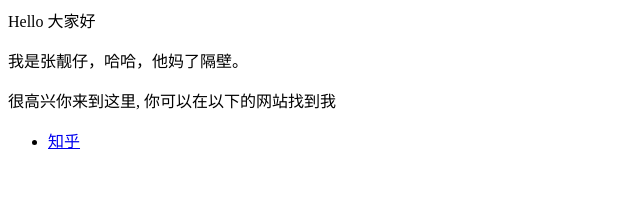
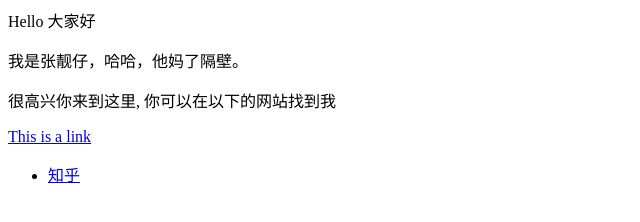
Before and after one commit to Zhang-hongyuan/Cute-White.github.io, a plain HTML site: page index.html in a window 1280 px wide. Shown: the whole page, without its empty margins (0-640 px from the left). Drawn offline with Linux system fonts and the light colour scheme.

Commit message:
Update index.html

```diff
--- a/index.html
+++ b/index.html
@@ -2,6 +2,8 @@
 <p>我是张靓仔，哈哈，他妈了隔壁。 </p>
 <p>很高兴你来到这里, 你可以在以下的网站找到我</p>
 
+<a href="http://www.w3school.com.cn">This is a link</a>
+
 <ul>
   <li> <a href="https://www.zhihu.com/people/fen-fan-cuo-za">知乎</a> </li>
 </ul>
```
